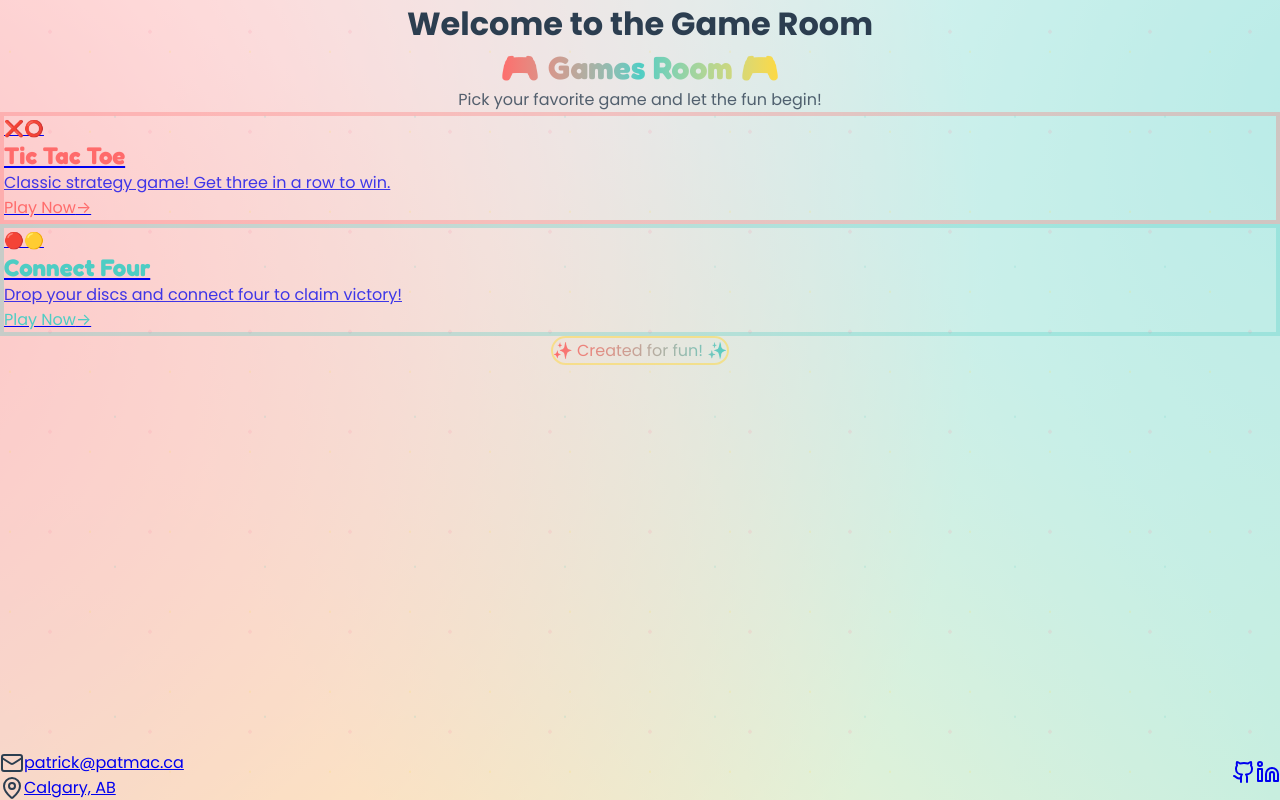
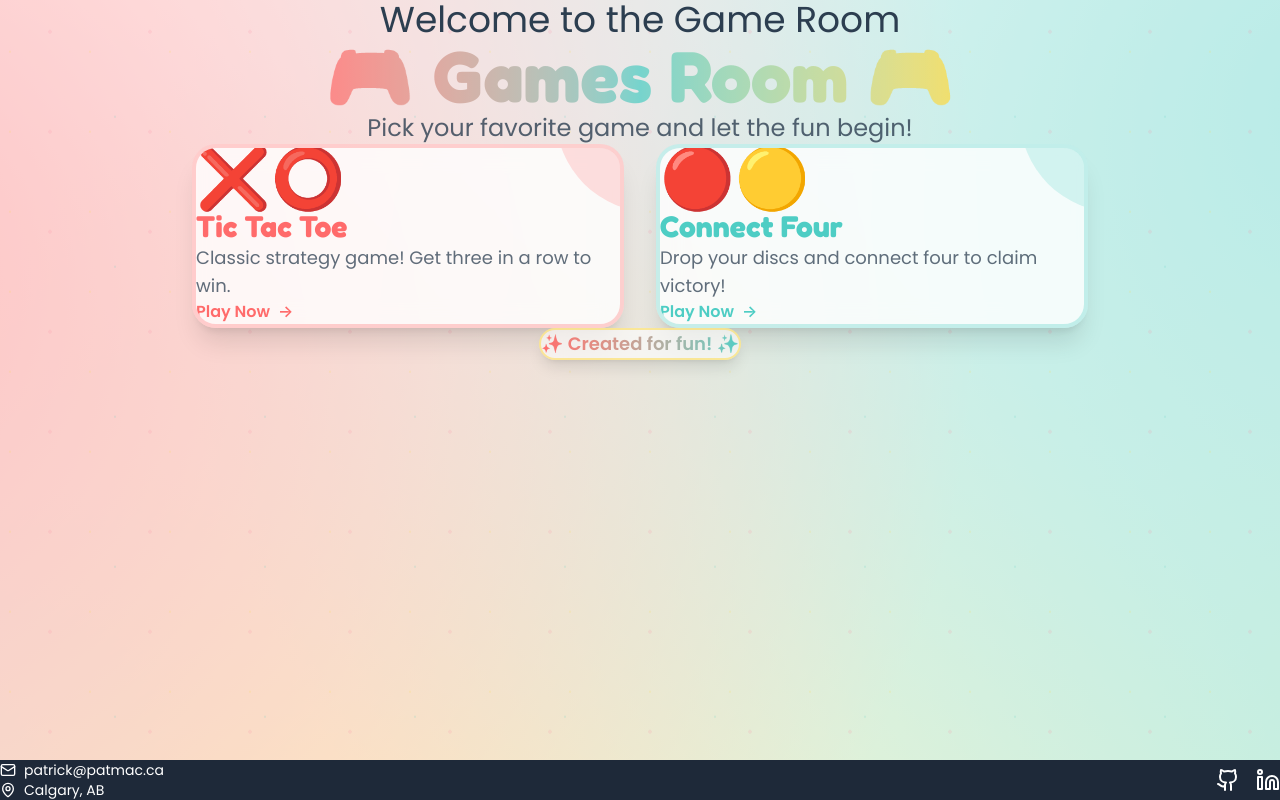
Before and after one commit to Pmacdon15/games-room, a Next.js app: page / in a window 1280 px wide. Built offline with nearby package versions, Linux system fonts and the light colour scheme.

Commit message:
fixed tailwind errors from upgrade

```diff
--- a/package.json
+++ b/package.json
@@ -12,6 +12,7 @@
 	},
 	"dependencies": {
 		"@biomejs/biome": "^2.3.8",
+		"@tailwindcss/postcss": "^4.1.18",
 		"@vercel/analytics": "^1.6.1",
 		"babel-plugin-react-compiler": "^1.0.0",
 		"lucide-react": "^0.556.0",
--- a/postcss.config.mjs
+++ b/postcss.config.mjs
@@ -1,8 +1,5 @@
-/** @type {import('postcss-load-config').Config} */
 const config = {
-	plugins: {
-		tailwindcss: {},
-	},
+	plugins: ['@tailwindcss/postcss'],
 }
 
 export default config
--- a/src/app/globals.css
+++ b/src/app/globals.css
@@ -1,8 +1,6 @@
 @import url("https://fonts.googleapis.com/css2?family=Poppins:wght@400;500;600;700;800&family=Fredoka:wght@400;500;600;700&display=swap");
 
-@tailwind base;
-@tailwind components;
-@tailwind utilities;
+@import "tailwindcss";
 
 :root {
 	/* Vibrant Color Palette - No Purple! */
```
Also changed, not shown: 1 other file (tests, documents, lock files or other folders).
